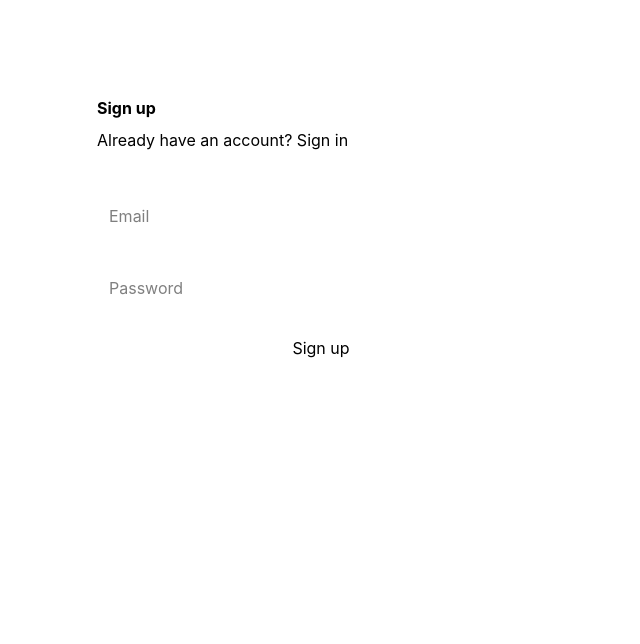
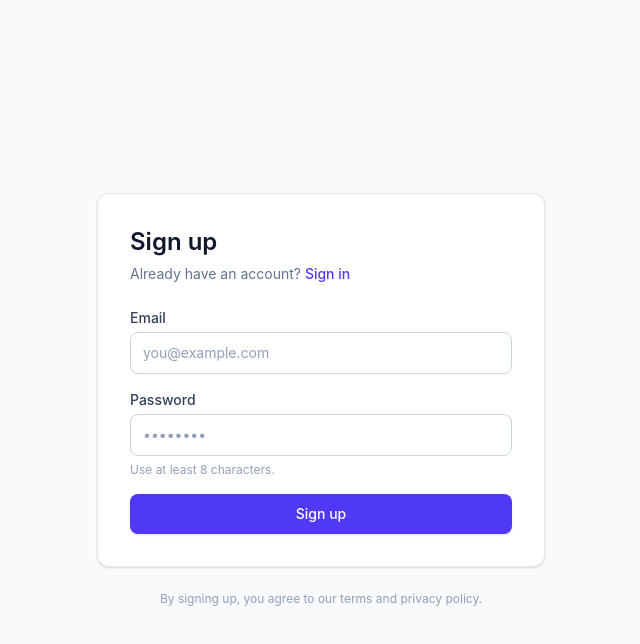
Before and after one commit to AngelMoreno24/Pool-Angel, a React (Vite) app in the folder client/: page / in a window 1280 px wide. Shown: the top 644 px of the page, without its empty margins (319-959 px from the left). Built offline with nearby package versions, Linux system fonts and the light colour scheme; no server answers.

Commit message:
added zod validation to auth

```diff
--- a/client/src/pages/Signin.jsx
+++ b/client/src/pages/Signin.jsx
@@ -3,6 +3,7 @@ import { Link } from 'react-router-dom'
 import { UserAuth } from '../context/AuthContext';
 import { useNavigate } from 'react-router-dom';
 import api from '../api/axios';
+import { signinSchema } from '../schemas/authSchema';
 
 // Demo account credentials — swap these for your actual demo user
 const DEMO_EMAIL = 'asd@asd.com';
@@ -13,6 +14,7 @@ const Signin = () => {
     const [email, setEmail] = useState('');
     const [password, setPassword] = useState('');
     const [error, setError] = useState('');
+    const [fieldErrors, setFieldErrors] = useState({});
     const [loading, setLoading] = useState(false);
     const [demoLoading, setDemoLoading] = useState(false);
 
@@ -21,8 +23,17 @@ const Signin = () => {
 
     const performSignin = async (signinEmail, signinPassword) => {
         setError('');
+        setFieldErrors({});
+
+        const validation = signinSchema.safeParse({ email: signinEmail, password: signinPassword });
+
+        if (!validation.success) {
+            setFieldErrors(validation.error.flatten().fieldErrors);
+            return;
+        }
+
         try {
-            const result = await signInUser(signinEmail, signinPassword);
+            const result = await signInUser(validation.data.email, validation.data.password);
             if (result?.success) {
                 await api.post(
                     "/auth/sync",
@@ -80,11 +91,14 @@ const Signin = () => {
                         <input
                             value={email}
                             onChange={(e) => setEmail(e.target.value)}
-                            className="w-full rounded-lg border border-slate-300 px-3 py-2.5 text-sm text-slate-900 placeholder:text-slate-400 focus:outline-none focus:ring-2 focus:ring-indigo-500 focus:border-indigo-500"
+                            className={`w-full rounded-lg border px-3 py-2.5 text-sm text-slate-900 placeholder:text-slate-400 focus:outline-none focus:ring-2 focus:ring-indigo-500 focus:border-indigo-500 ${fieldErrors.email ? 'border-red-400' : 'border-slate-300'}`}
                             type="email"
                             placeholder="you@example.com"
                             autoComplete="email"
                         />
+                        {fieldErrors.email && (
+                            <p className="mt-1 text-sm text-red-600">{fieldErrors.email[0]}</p>
+                        )}
                     </div>
 
                     <div>
@@ -94,11 +108,14 @@ const Signin = () => {
                         <input
                             value={password}
                             onChange={(e) => setPassword(e.target.value)}
-                            className="w-full rounded-lg border border-slate-300 px-3 py-2.5 text-sm text-slate-900 placeholder:text-slate-400 focus:outline-none focus:ring-2 focus:ring-indigo-500 focus:border-indigo-500"
+                            className={`w-full rounded-lg border px-3 py-2.5 text-sm text-slate-900 placeholder:text-slate-400 focus:outline-none focus:ring-2 focus:ring-indigo-500 focus:border-indigo-500 ${fieldErrors.password ? 'border-red-400' : 'border-slate-300'}`}
                             type="password"
                             placeholder="••••••••"
                             autoComplete="current-password"
                         />
+                        {fieldErrors.password && (
+                            <p className="mt-1 text-sm text-red-600">{fieldErrors.password[0]}</p>
+                        )}
                     </div>
 
                     {error && (
--- a/client/src/pages/Signup.jsx
+++ b/client/src/pages/Signup.jsx
@@ -1,29 +1,38 @@
-import React, {useState} from 'react'
+import React, { useState } from 'react'
 import { Link } from 'react-router-dom'
 import { UserAuth } from '../context/AuthContext';
 import { useNavigate } from 'react-router-dom';
 import api from '../api/axios';
+import { signupSchema } from '../schemas/authSchema';
 
 const Signup = () => {
 
     const [email, setEmail] = useState('');
     const [password, setPassword] = useState('');
     const [error, setError] = useState('');
+    const [fieldErrors, setFieldErrors] = useState({});
     const [loading, setLoading] = useState(false);
 
     const { session, signUpNewUser } = UserAuth();
     const navigate = useNavigate();
-    console.log("Session in Signup component:", session);
 
     const handleSignup = async (e) => {
         e.preventDefault();
         setLoading(true);
         setError('');
+        setFieldErrors({});
+
+        const validation = signupSchema.safeParse({ email, password });
+
+        if (!validation.success) {
+            setFieldErrors(validation.error.flatten().fieldErrors);
+            setLoading(false);
+            return;
+        }
+
         try {
-            const result = await signUpNewUser(email, password);
+            const result = await signUpNewUser(validation.data.email, validation.data.password);
             if (result?.success) {
-                  //const response = await api.get("/customers");
-
                 await api.post(
                     "/auth/sync",
                     {},
@@ -47,29 +56,82 @@ const Signup = () => {
 
 
   return (
+    <div className="min-h-screen bg-slate-50 flex items-center justify-center px-4 py-12">
+        <div className="w-full max-w-md">
+
+            <div className="bg-white rounded-xl border border-slate-200 shadow-sm p-8">
+                <h1 className="text-2xl font-semibold text-slate-900">Sign up</h1>
+                <p className="mt-1.5 text-sm text-slate-500">
+                    Already have an account?{' '}
+                    <Link to="/signin" className="font-medium text-indigo-600 hover:text-indigo-500">
+                        Sign in
+                    </Link>
+                </p>
+
+                <form className="mt-6 space-y-4" onSubmit={handleSignup}>
                     <div>
-        <form className="max-w-md m-auto pt-24" onSubmit={handleSignup}>
-            <h2 className="font-bold pb-2">Sign up</h2>
-            <p>
-                Already have an account? <Link to="/signin">Sign in</Link>
+                        <label className="block text-sm font-medium text-slate-700 mb-1">
+                            Email
+                        </label>
+                        <input
+                            value={email}
+                            onChange={(e) => setEmail(e.target.value)}
+                            className={`w-full rounded-lg border px-3 py-2.5 text-sm text-slate-900 placeholder:text-slate-400 focus:outline-none focus:ring-2 focus:ring-indigo-500 focus:border-indigo-500 ${fieldErrors.email ? 'border-red-400' : 'border-slate-300'}`}
+                            type="email"
+                            placeholder="you@example.com"
+                            autoComplete="email"
+                        />
+                        {fieldErrors.email && (
+                            <p className="mt-1 text-sm text-red-600">{fieldErrors.email[0]}</p>
+                        )}
+                    </div>
+
+                    <div>
+                        <label className="block text-sm font-medium text-slate-700 mb-1">
+                            Password
+                        </label>
+                        <input
+                            value={password}
+                            onChange={(e) => setPassword(e.target.value)}
+                            className={`w-full rounded-lg border px-3 py-2.5 text-sm text-slate-900 placeholder:text-slate-400 focus:outline-none focus:ring-2 focus:ring-indigo-500 focus:border-indigo-500 ${fieldErrors.password ? 'border-red-400' : 'border-slate-300'}`}
+                            type="password"
+                            placeholder="••••••••"
+                            autoComplete="new-password"
+                        />
+                        {fieldErrors.password && (
+                            <p className="mt-1 text-sm text-red-600">{fieldErrors.password[0]}</p>
+                        )}
+                        <p className="mt-1.5 text-xs text-slate-400">
+                            Use at least 8 characters.
                         </p>
-            <div className="flex flex-col py-4">
-                <input
-                    onChange={(e) => setEmail(e.target.value)}
-                    className="p-3 mt-6"
-                    type="email"
-                    placeholder="Email" />
-                <input
-                    onChange={(e) => setPassword(e.target.value)}
-                    className="p-3 mt-6 "
-                    type="password"
-                    placeholder="Password" />
-                <button className="mt-6 w-full" type="submit" disabled={loading}>
-                    Sign up
+                    </div>
+
+                    {error && (
+                        <div className="rounded-lg border border-red-200 bg-red-50 px-3 py-2.5 text-sm text-red-700">
+                            {error}
+                        </div>
+                    )}
+
+                    <button
+                        className="w-full inline-flex items-center justify-center gap-2 rounded-lg bg-indigo-600 px-4 py-2.5 text-sm font-medium text-white shadow-sm hover:bg-indigo-500 disabled:opacity-50 disabled:cursor-not-allowed transition-colors focus:outline-none focus:ring-2 focus:ring-indigo-500 focus:ring-offset-2"
+                        type="submit"
+                        disabled={loading}
+                    >
+                        {loading && (
+                            <svg className="h-4 w-4 animate-spin" viewBox="0 0 24 24" fill="none">
+                                <circle className="opacity-25" cx="12" cy="12" r="10" stroke="currentColor" strokeWidth="4" />
+                                <path className="opacity-75" fill="currentColor" d="M4 12a8 8 0 018-8v4a4 4 0 00-4 4H4z" />
+                            </svg>
+                        )}
+                        {loading ? "Creating account..." : "Sign up"}
                     </button>
-                {error && <p className="text-red-600 text-center pt-4">{error}</p>}
+                </form>
             </div>
-        </form>
+
+            <p className="mt-6 text-center text-xs text-slate-400">
+                By signing up, you agree to our terms and privacy policy.
+            </p>
+        </div>
     </div>
   )
 }
--- /dev/null
+++ b/client/src/schemas/authSchema.js
@@ -0,0 +1,23 @@
+import { z } from "zod";
+
+export const signupSchema = z.object({
+  email: z
+    .string()
+    .trim()
+    .min(1, "Email is required")
+    .email("Enter a valid email address"),
+  password: z
+    .string()
+    .trim()
+    .min(8, "Password must be at least 8 characters")
+    .max(128, "Password is too long"),
+});
+
+export const signinSchema = z.object({
+  email: z
+    .string()
+    .trim()
+    .min(1, "Email is required")
+    .email("Enter a valid email address"),
+  password: z.string().trim().min(1, "Password is required"),
+});
```
Also changed, not shown: 2 other files (tests, documents, lock files or other folders). Lines whose indentation alone changed are shown as unchanged.
